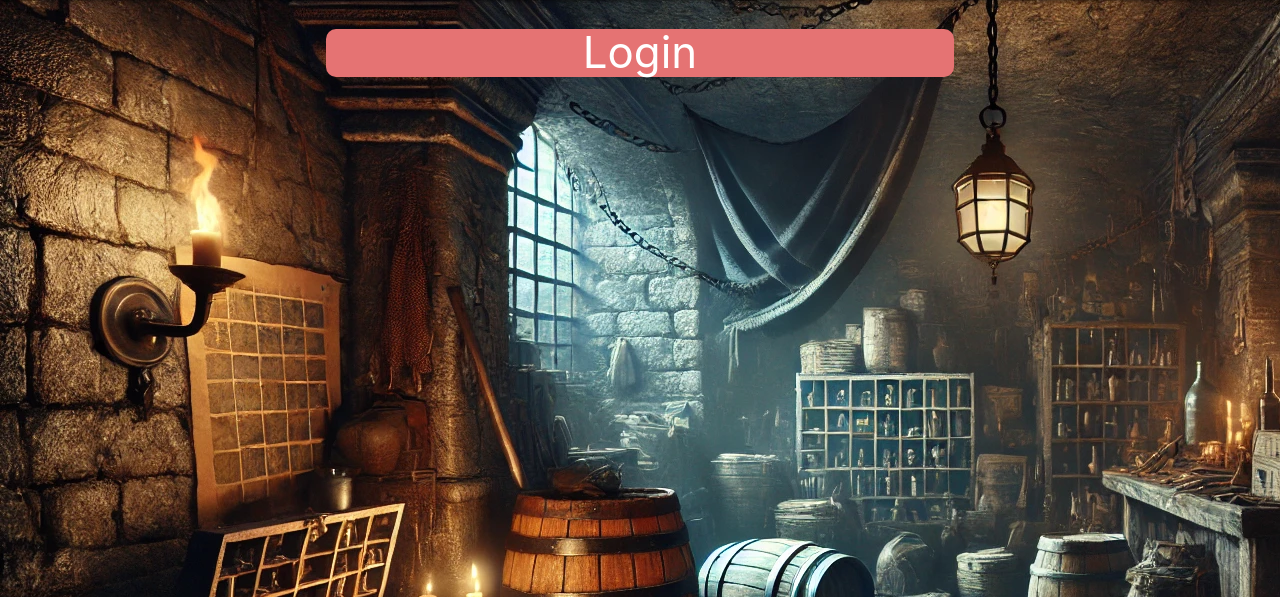
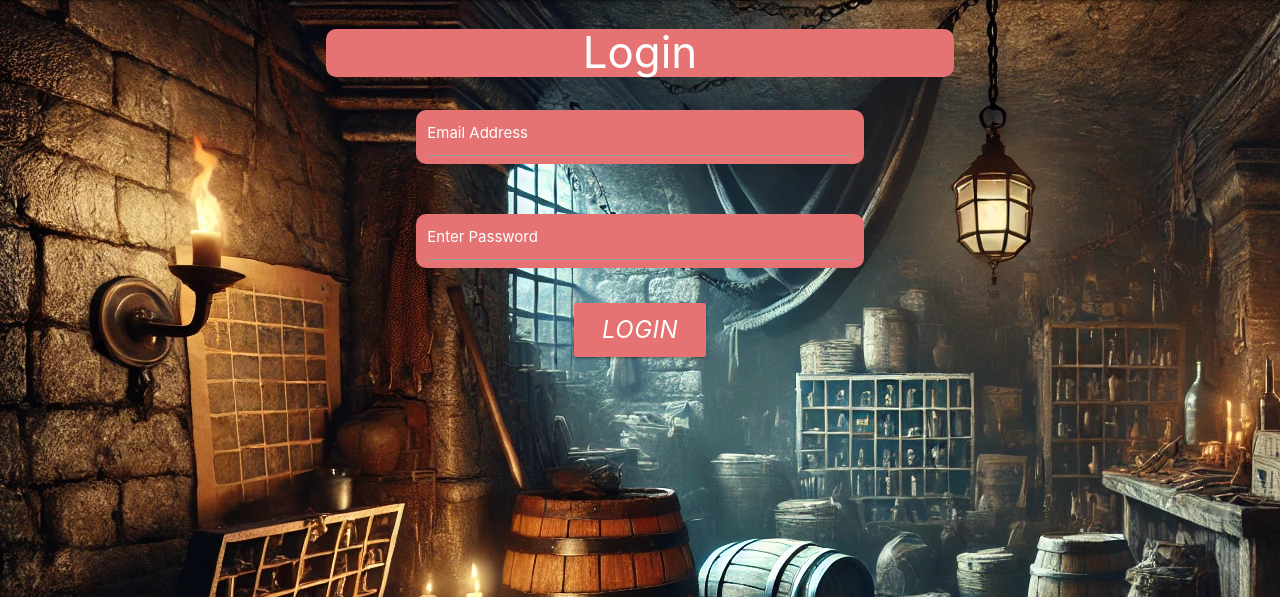
Before and after one commit to CamRaff/Milestone3-RoguesDen, a Flask app: page /login in a window 1280 px wide. Shown: the part 64-661 px from the top of the page. Run offline with Flask 2, Linux system fonts and the light colour scheme; some libraries are stand-ins or nearby versions.

Commit message:
added login page html and function

```diff
--- a/rogues_den/auth.py
+++ b/rogues_den/auth.py
@@ -17,7 +17,7 @@ def login():
             if check_password_hash(user.password, password):
                 flash("Welcome back, {}!".format(user.fname), category="success")
                 login_user(user, remember=True)
-                return redirect(url_for("characters.html"))
+                return redirect(url_for("characters"))
             else:
                 flash("Email or Password incorrect", category="danger")
 
--- a/rogues_den/templates/login.html
+++ b/rogues_den/templates/login.html
@@ -4,4 +4,33 @@
         <h3 class="center-align white-text red lighten-2">Login</h3>
     </div>
 
+    <div class="row">
+        <form class="col s12 l6 offset-l3" id="loginForm" method="POST" action="{{ url_for('auth.login') }}">
+            <div class="row">
+                <!-- Email Address Field -->
+                <div class="input-field col s12 white-text red lighten-2">
+                    <input class="white-text" id="email" type="email" name="email" minlength="5" maxlength="55"
+                        class="validate" required>
+                    <label class="white-text" for="email">Email Address</label>
+                </div>
+            </div>
+
+            <div class="row">
+                <!-- Password Field -->
+                <div class="textbox-tooltip-container " data-tooltip="Passwords must be at least 7 characters">
+                    <div class="input-field col s12 white-text red lighten-2">
+                        <input class="white-text" id="password" type="password" name="password" minlength="7"
+                            maxlength="255" class="validate" required>
+                        <label class="white-text" for="password">Enter Password</label>
+                    </div>
+                </div>
+            </div>
+
+            <!-- Submit Button -->
+            <div class="center-align">
+                <button class="btn-large pulse red lighten-2"><i class="material-icons">Login</i></button>
+            </div>
+        </form>
+    </div>
+
 {% endblock %}
```
Also changed, not shown: rogues_den/templates/register.html (+0 -11 lines).
